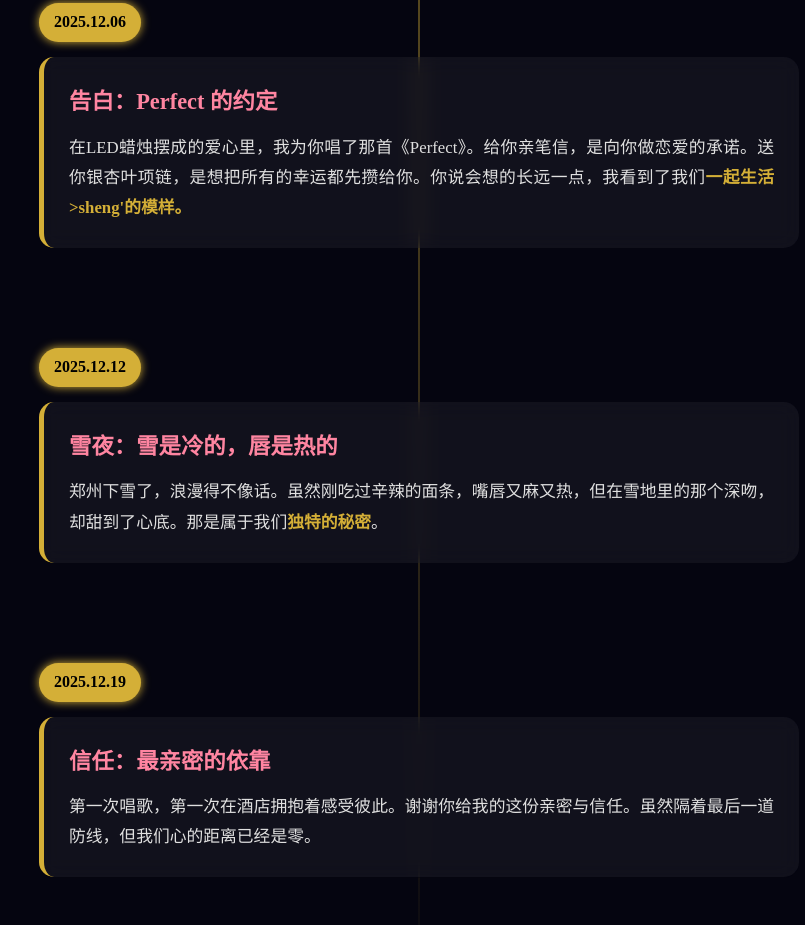
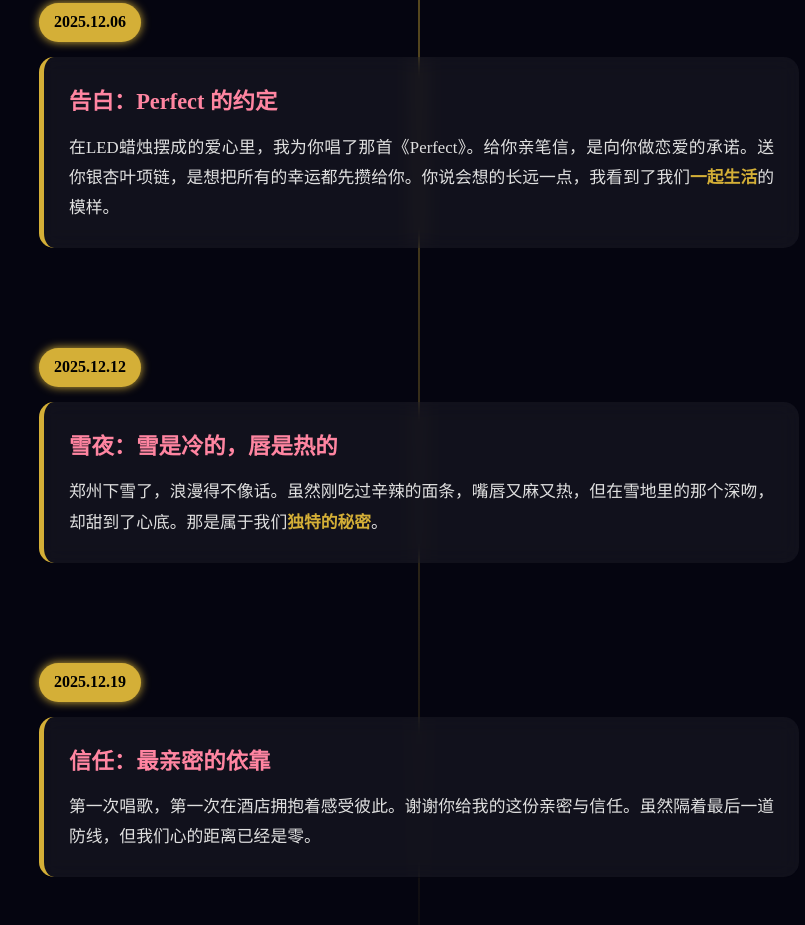
Before and after one commit to cptbtptp0215/cptbtptp0215.github.io, a plain HTML site: page index.html in a window 1280 px wide. Shown: the part 2470-3395 px from the top of the page, without its empty margins (221-1026 px from the left). Drawn offline with Linux system fonts and the light colour scheme; a web font is replaced by a local one.

Commit message:
Fix HTML span tag in index.html

```diff
--- a/index.html
+++ b/index.html
@@ -244,7 +244,7 @@
         <span class="date-badge">2025.12.06</span>
         <div class="card">
             <h3>告白：Perfect 的约定</h3>
-            <p>在LED蜡烛摆成的爱心里，我为你唱了那首《Perfect》。给你亲笔信，是向你做恋爱的承诺。送你银杏叶项链，是想把所有的幸运都先攒给你。你说会想的长远一点，我看到了我们<span class="highlight">一起生活>sheng'的模样。</p>
+            <p>在LED蜡烛摆成的爱心里，我为你唱了那首《Perfect》。给你亲笔信，是向你做恋爱的承诺。送你银杏叶项链，是想把所有的幸运都先攒给你。你说会想的长远一点，我看到了我们<span class="highlight">一起生活</span>的模样。</p>
         </div>
     </div>
 
```
